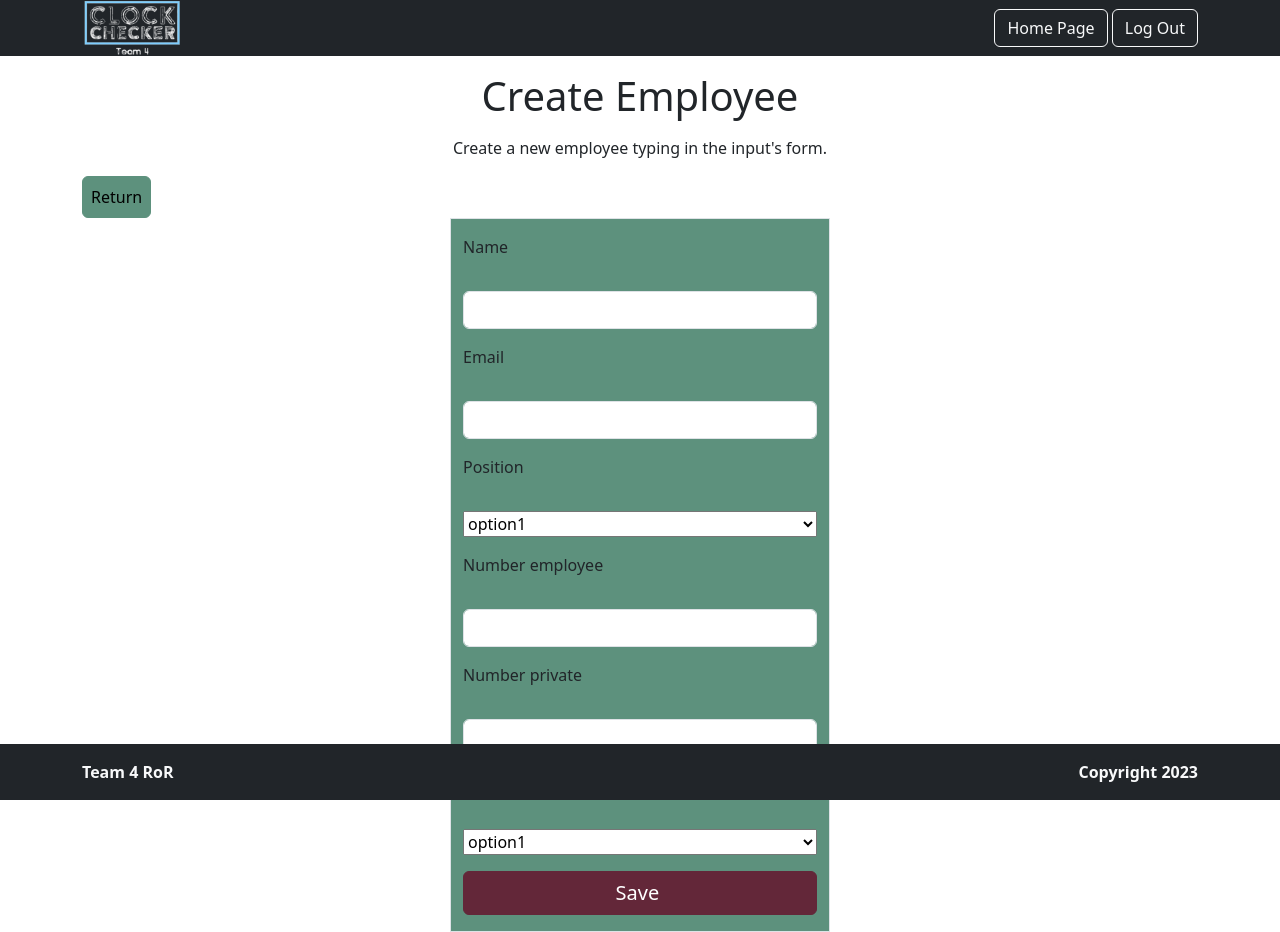
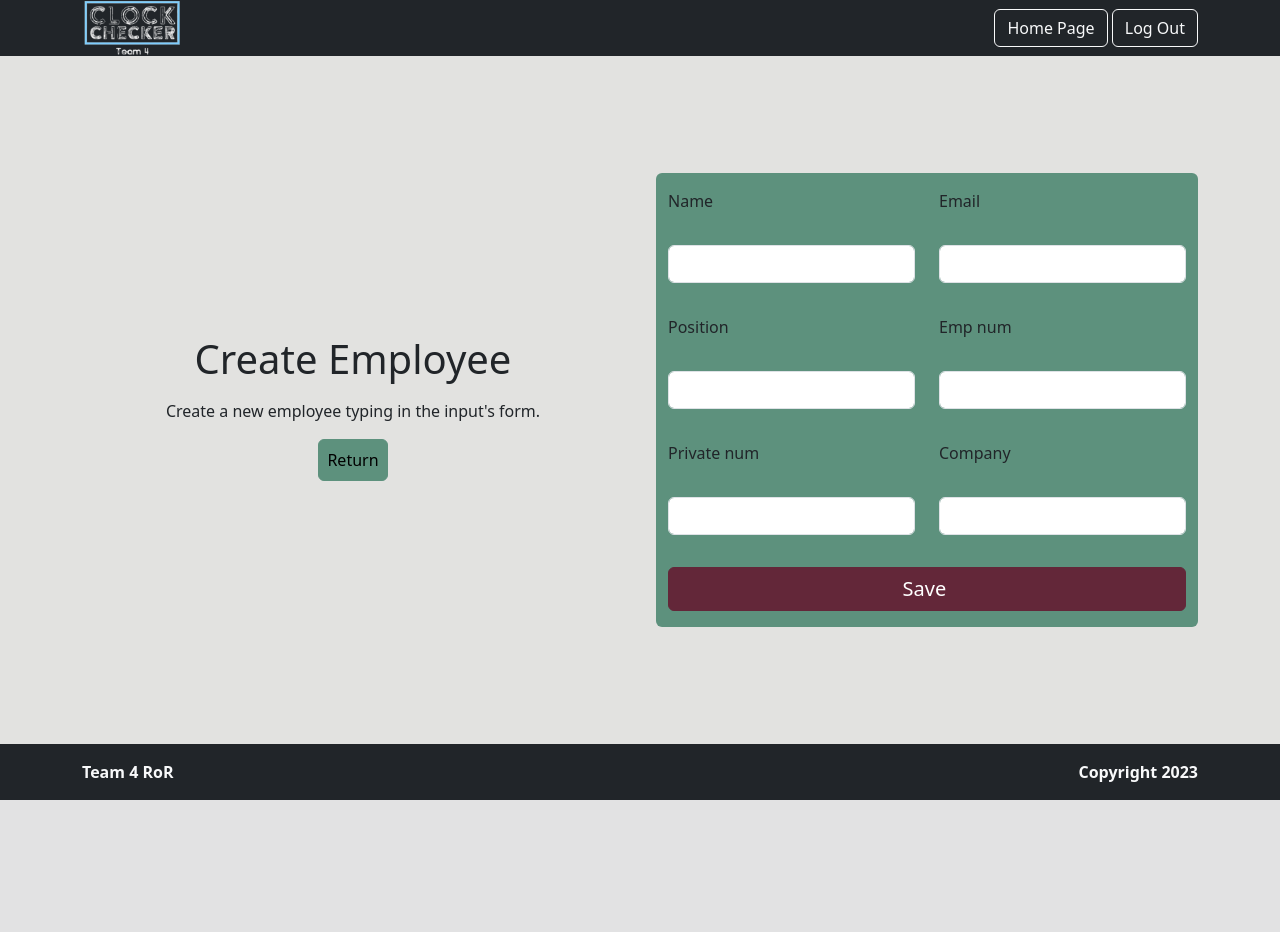
Before and after one commit to BrightCoders-Institute/BCDIC22-RoR-reloj-checador-team4, a Rails app: page /user/new in a window 1280 px wide. After the commit the page ends 800 px from the top, so only its background shows below. Run offline with Rails 7, Linux system fonts and the light colour scheme; style sheets or scripts are compiled from the project's sources; some libraries are stand-ins or nearby versions.

Commit message:
Add styles on CRUD employee and company
We added the classes necessary to finished the Style CRUD.

Co-authored-by: Reiyirak <Reiyirak@users.noreply.github.com>
Co-authored-by: Maximiliano Retana <MaxRetana@users.noreply.github.com>
Co-authored-by: Yaxkin121 <Yaxkin121@users.noreply.github.com>

```diff
--- a/app/assets/stylesheets/base/_ui.scss
+++ b/app/assets/stylesheets/base/_ui.scss
@@ -11,6 +11,7 @@
 }
 
 .bg-first{
+  height: 86vh;
   background-color: #e2e2e0;
   @include media-breakpoint-up(md){
     height: 86vh;
--- a/app/views/company/_form.html.erb
+++ b/app/views/company/_form.html.erb
@@ -1,4 +1,4 @@
-<%= form_with model: @company do |form| %>
+<%= form_with class: 'row bg-primary rounded m-4 mx-md-0', model: @company do |form| %>
   <div class="my-3 d-flex flex-column">
     <%= form.label :name, class: 'form-label' %>
     <%= form.text_field :name, class: 'form-control', placeholder: "Company's Name"%>
@@ -6,7 +6,7 @@
 
   <div class="my-3 d-flex flex-column">
     <%= form.label :address, class: 'form-label' %>
-    <%= form.password_field :address, class: 'form-control', placeholder: "Company's Address" %>
+    <%= form.text_field :address, class: 'form-control', placeholder: "Company's Address" %>
   </div>
 
   <div class="my-3 d-flex justify-content-center">
--- a/app/views/company/_nav.html.erb
+++ /dev/null
@@ -1,4 +0,0 @@
-<div class="row my-3"> <%# content L - R1%>
-  <h1 class="text-center">Manage Company Branches</h1>
-  <p class="text-center">Create, read, update user and delete the stores of the company</p>
-</div>
--- a/app/views/user/_form.html.erb
+++ b/app/views/user/_form.html.erb
@@ -1,32 +1,32 @@
-<%= form_with model: @user do |form| %>
-  <div class="my-3 d-flex flex-column">
+<%= form_with class: 'row bg-primary rounded m-4 mx-md-0', model: @user do |form| %>
+  <div class="my-3 d-flex flex-column col-md-6">
     <%= form.label :name, class: 'form-label' %><br>
     <%= form.text_field :name, class: 'form-control' %>
   </div>
 
-  <div class="my-3 d-flex flex-column">
+  <div class="my-3 d-flex flex-column col-md-6">
     <%= form.label :email, class: 'form-label' %><br>
-    <%= form.text_field :email, class: 'form-control' %>
+    <%= form.email_field :email, class: 'form-control' %>
   </div>
 
-  <div class="my-3 d-flex flex-column">
+  <div class="my-3 d-flex flex-column col-md-6">
     <%= form.label :position, class: 'form-label' %><br>
-    <%= form.select :position, ['option1', 'option2'], class: 'form-control'%>
+    <%= form.text_field :position, class: 'form-control' %>
   </div>
 
-  <div class="my-3 d-flex flex-column">
-    <%= form.label :number_employee, class: 'form-label' %><br>
-    <%= form.number_field :number_employee, step: 1, class: 'form-control' %>
+  <div class="my-3 d-flex flex-column col-md-6">
+    <%= form.label :emp_num, class: 'form-label' %><br>
+    <%= form.number_field :emp_num, step: 1, class: 'form-control' %>
   </div>
 
-  <div class="my-3 d-flex flex-column">
-    <%= form.label :number_private, class: 'form-label' %><br>
-    <%= form.password_field  :number_private, class: 'form-control'%>
+  <div class="my-3 d-flex flex-column col-md-6">
+    <%= form.label :private_num, class: 'form-label' %><br>
+    <%= form.password_field :private_num, step: 1, class: 'form-control' %>
   </div>
 
-  <div class="my-3 d-flex flex-column">
-    <%= form.label :company, class: 'form-label' %><br>
-    <%= form.select :company, ['option1', 'option2'], class: 'form-control'%>
+  <div class="my-3 d-flex flex-column col-md-6">
+    <%= form.label :company_id, class: 'form-label' %><br>
+    <%= form.text_field :position, class: 'form-control' %>
   </div>
 
   <div class="my-3 d-flex flex-column">
--- a/app/views/user/_nav.html.erb
+++ /dev/null
@@ -1,4 +0,0 @@
-<div class="row"> <%# content L - R1%>
-  <h1 class="text-center">Manage Employees</h1>
-  <p class="text-center">Create, read, update user and sleep employee</p>
-</div>
--- a/app/views/user/new.html.erb
+++ b/app/views/user/new.html.erb
@@ -1,9 +1,11 @@
-<main class="container-xl">
-  <h1 class="text-center my-3">Create Employee</h1>
-  <p class="text-center">Create a new employee typing in the input's form.</p>
-  <%= link_to "Return", "/user/", class: "btn btn-primary p-2 roundend" %>
-  <div class="row min-height-main align-items-center">
-    <div class="col-md-4 offset-4 border bg-primary">
+<main class="bg-first">
+  <div class="main-container container-xl h-100">
+    <div class="d-flex flex-column justify-content-center align-items-center m-auto">
+      <h1 class="text-center my-3">Create Employee</h1>
+      <p class="text-center">Create a new employee typing in the input's form.</p>
+      <%= link_to "Return", "/user/", class: "btn btn-primary p-2 roundend" %>
+    </div>
+    <div class="m-auto">
       <%= render 'form', user: @user %>
     </div>
   </div>
```
Also changed, not shown: app/views/company/edit.html.erb (+8 -6 lines), app/views/company/index.html.erb (+11 -7 lines), app/views/company/new.html.erb (+8 -6 lines), app/views/user/edit.html.erb (+8 -6 lines), app/views/user/index.html.erb (+22 -9 lines).
